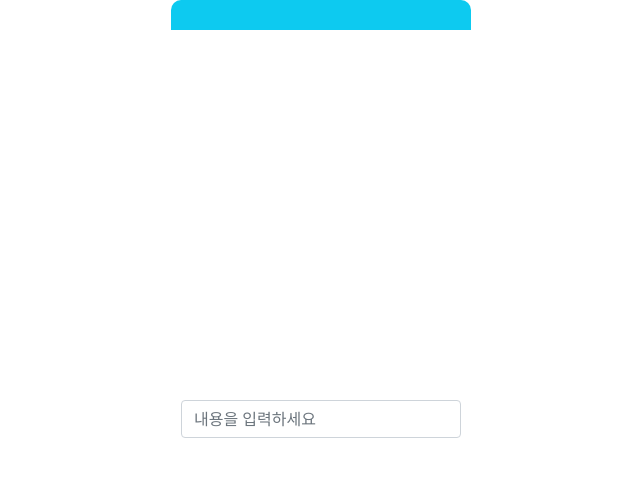
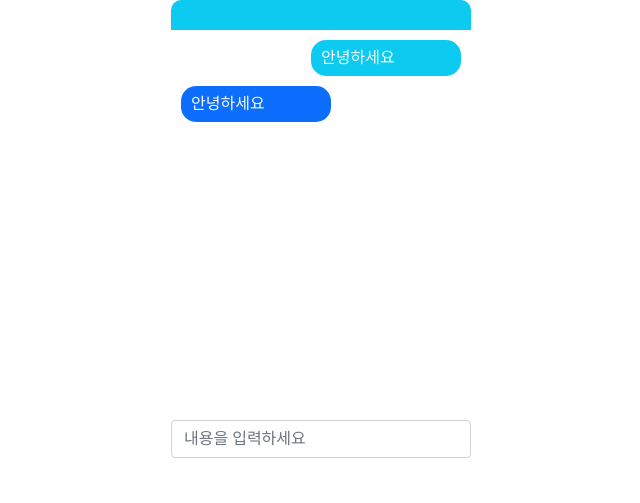
Before and after one commit to eorjs37/VanillaJs, a website: page socket.html in a window 1280 px wide. Shown: the whole page, without its empty margins (319-959 px from the left). Drawn offline with nearby package versions, Linux system fonts and the light colour scheme.

Commit message:
socket html

```diff
--- a/socket.html
+++ b/socket.html
@@ -3,17 +3,27 @@
 <head>
     <meta charset="UTF-8">
     <meta name="viewport" content="width=device-width, initial-scale=1.0">
-    <link rel="stylesheet" href="./styles/reset.css">
+
     <!-- Bootstrap CSS -->
     <link href="https://cdn.jsdelivr.net/npm/bootstrap@5.0.2/dist/css/bootstrap.min.css" rel="stylesheet" integrity="sha384-EVSTQN3/azprG1Anm3QDgpJLIm9Nao0Yz1ztcQTwFspd3yD65VohhpuuCOmLASjC" crossorigin="anonymous">
     <link rel="stylesheet" href="./styles/styles.css">
+    <link rel="stylesheet" href="./styles/reset.css">
     <title>Socket</title>
 </head>
 <body>
     <div class="container-xl">
         <div class="chat_height">
             <header class="chat_header bg-info"></header>
-            <main class="chat_body"></main>
+            <main class="chat_body">
+                <ul class="chat_list">
+                    <li class="chat_me">
+                        <p class="chat_me_conv">안녕하세요</p>
+                    </li>
+                    <li class="chat_you">
+                        <p class="chat_me_you bg-primary">안녕하세요</p>
+                    </li>
+                </ul>
+            </main>
             <footer class="chat_footer">
                 <input id="inputmessage" type="text" class="form-control" placeholder="내용을 입력하세요">
             </footer>
@@ -21,6 +31,7 @@
     </div>
     <script>
         const socket = new WebSocket('ws://localhost:9090/room');
+        const chatList = document.querySelector('.chat_list')
 
         const socketOpen = (event)=>{
             console.log(event)
@@ -29,6 +40,7 @@
 
         const socketMessage = (event)=> {
             console.log("Message from server:", event.data);
+            makeChatItem(event.data)
         }
 
         const socketError = (error) =>{
@@ -50,12 +62,38 @@
         inputMessage.addEventListener("keypress",(e)=>{
             if(e.key === 'Enter'){
                 e.preventDefault();
-                console.log(e.target.value)
                 socket.send(e.target.value)
-
+                makeChatMeItem(e.target.value)
                 e.target.value = '';
             }
         })
+
+        const makeChatItem = (txt) =>{
+            const itemWrap = document.createElement('li');
+            itemWrap.classList.add("chat_you")
+            const item = document.createElement('p');
+            item.classList.add("chat_me_you");
+            item.classList.add("bg-primary");
+
+            item.textContent = txt;
+
+            itemWrap.appendChild(item);
+
+            chatList.appendChild(itemWrap)
+        }
+
+        const makeChatMeItem = txt =>{
+            const itemWrap = document.createElement('li');
+            itemWrap.classList.add("chat_me")
+            const item = document.createElement('p');
+            item.classList.add("chat_me_conv");
+
+            item.textContent = txt;
+
+            itemWrap.appendChild(item);
+
+            chatList.appendChild(itemWrap)
+        }
 
 
 
--- a/styles/styles.css
+++ b/styles/styles.css
@@ -20,9 +20,61 @@
 .chat_body{
     height: 390px;
     overflow-y: scroll;
+    overflow-x: hidden;
+    margin-top: 30px;
+    display: inline-block;
+    width: 100%;
+}
+
+.chat_list{
+    display: flex;
+    flex-direction: column;
+    padding: 10px;
+    margin-top: 0;
+    margin-bottom: 0;
+    width: 100%;
+}
+
+.chat_me{
+    position: relative;
+    display: flex;
+    justify-content: flex-end;
+    margin-bottom: 10px;
+}
+
+.chat_me_conv{
+    max-width: 150px;
+    width: 100%;
+    white-space: normal;
+    border-radius: 15px;
+    text-align: left;
+    margin-bottom: 0;
+    padding: 10px;
+    background-color: var(--bs-cyan);
+    color: var(--bs-light);
+}
+
+.chat_you{
+    position: relative;
+    display: flex;
+    justify-content: flex-start;
+    margin-bottom: 10px;
+}
+
+.chat_me_you{
+    max-width: 150px;
+    width: 100%;
+    white-space: normal;
+    border-radius: 15px;
+    text-align: left;
+    margin-bottom: 0;
+    padding: 10px;
+    color: var(--bs-light);
 }
 
 .chat_footer{
     height: 80px;
-    padding: 10px;
+    position: absolute;
+    bottom: 0;
+    width: 100%;
 }
```
